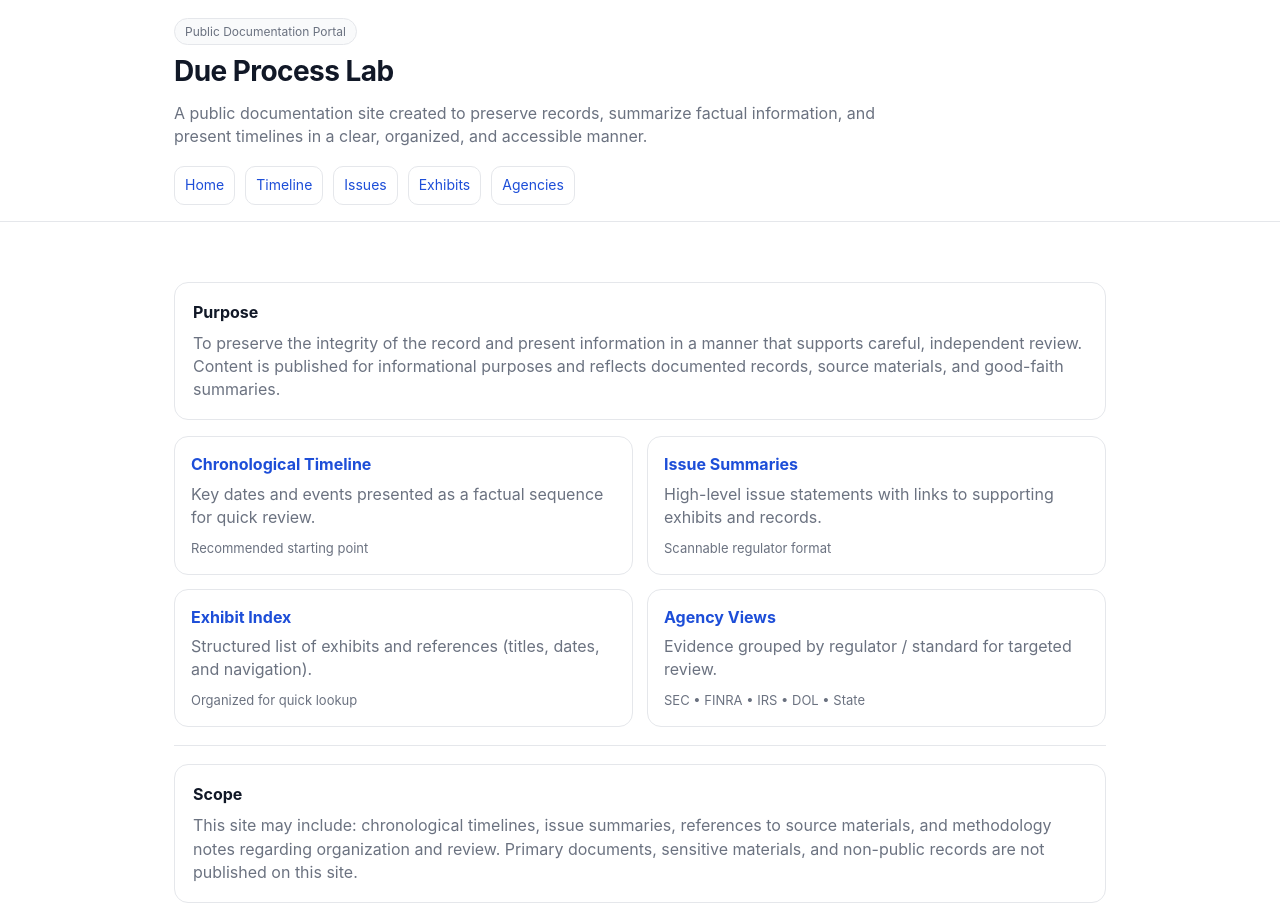
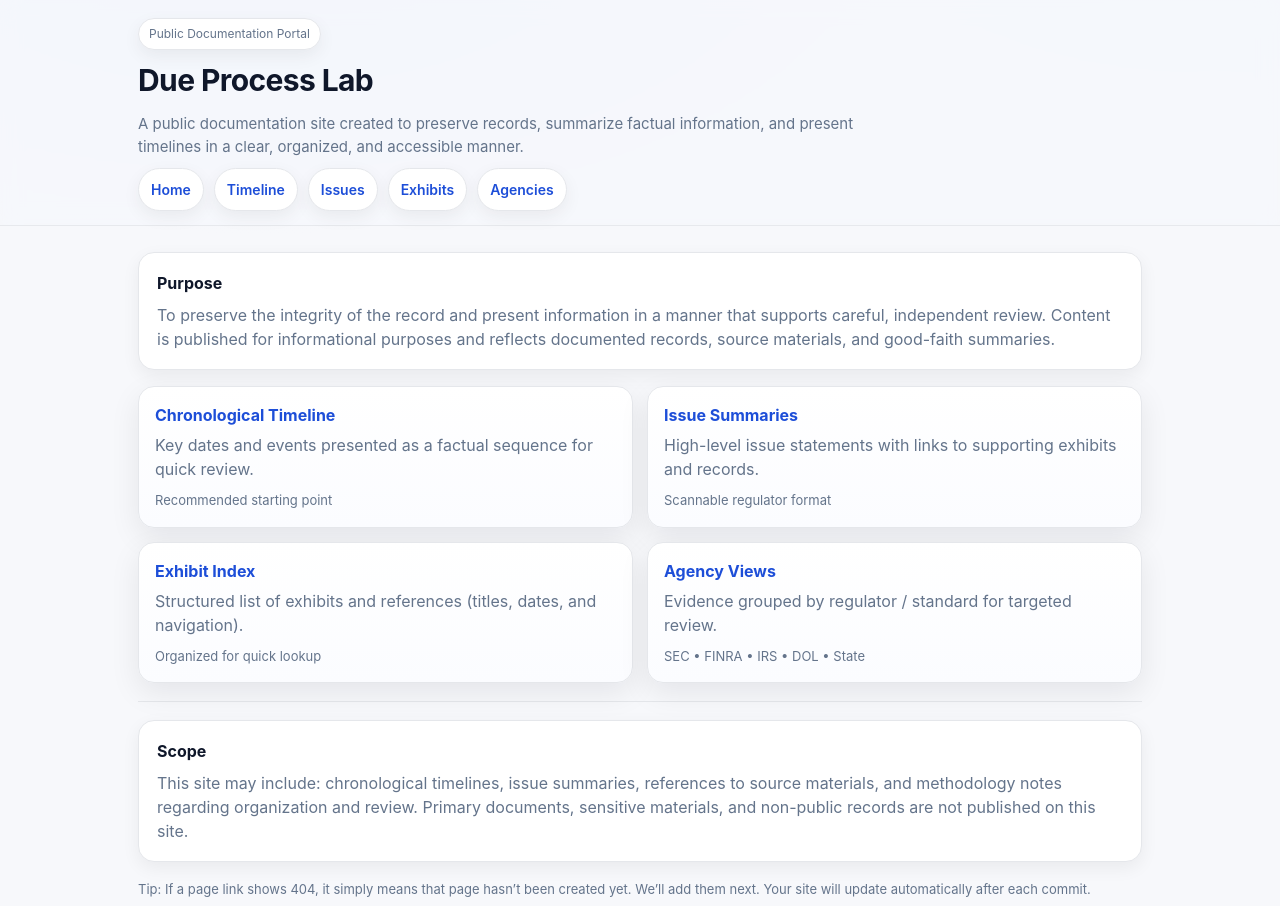
Before and after one commit to dueprocesslab/Website, a plain HTML site: page index.html in a window 1280 px wide. Shown: the top 906 px of the page. Drawn offline with Linux system fonts and the light colour scheme.

Commit message:
Update styles.css

```diff
--- a/styles.css
+++ b/styles.css
@@ -1,45 +1,213 @@
 :root{
-  --bg:#ffffff;
-  --text:#111827;
-  --muted:#6b7280;
+  --bg:#f7f8fb;
+  --surface:#ffffff;
+  --text:#0f172a;
+  --muted:#64748b;
   --border:#e5e7eb;
-  --soft:#f9fafb;
-  --card:#ffffff;
+  --soft:#f1f5f9;
+
   --link:#1d4ed8;
   --linkHover:#1e40af;
+
+  --shadow: 0 10px 30px rgba(2,6,23,.08);
+  --shadowSoft: 0 6px 18px rgba(2,6,23,.06);
+
+  --radius:16px;
+  --radiusSm:12px;
 }
 
 *{box-sizing:border-box}
-html,body{margin:0;padding:0;background:var(--bg);color:var(--text);font-family:-apple-system,BlinkMacSystemFont,"Segoe UI",Roboto,Inter,Helvetica,Arial,sans-serif;line-height:1.45}
+html,body{margin:0;padding:0}
+body{
+  background: radial-gradient(1200px 600px at 20% -10%, #e9efff 0%, rgba(233,239,255,0) 55%),
+              radial-gradient(900px 520px at 95% -15%, #edf7ff 0%, rgba(237,247,255,0) 55%),
+              var(--bg);
+  color:var(--text);
+  font-family:-apple-system,BlinkMacSystemFont,"Segoe UI",Roboto,Inter,Helvetica,Arial,sans-serif;
+  line-height:1.5;
+}
+
 a{color:var(--link);text-decoration:none}
-a:hover{text-decoration:underline;color:var(--linkHover)}
-.container{max-width:980px;margin:0 auto;padding:24px}
-.header{border-bottom:1px solid var(--border);background:var(--bg)}
-.brand{display:flex;align-items:center;gap:12px;padding:18px 24px;max-width:980px;margin:0 auto}
-.badge{display:inline-block;border:1px solid var(--border);background:var(--soft);padding:4px 10px;border-radius:999px;font-size:12px;color:var(--muted)}
-h1{margin:6px 0 0 0;font-size:28px;letter-spacing:-0.02em}
-.subtitle{margin:10px 0 0 0;color:var(--muted);max-width:70ch}
+a:hover{color:var(--linkHover);text-decoration:underline}
 
-.nav{max-width:980px;margin:0 auto;padding:0 24px 16px 24px;display:flex;flex-wrap:wrap;gap:10px}
-.nav a{display:inline-block;padding:8px 10px;border:1px solid var(--border);border-radius:10px;background:var(--card);font-size:14px}
-.nav a:hover{background:var(--soft);text-decoration:none}
+.container{max-width:1040px;margin:0 auto;padding:26px 18px 44px}
 
-.hero{padding:18px 0 0 0}
-.panel{margin-top:18px;border:1px solid var(--border);border-radius:14px;background:var(--card);padding:18px}
+.header{
+  position:sticky; top:0;
+  background:rgba(247,248,251,.78);
+  backdrop-filter:saturate(180%) blur(10px);
+  border-bottom:1px solid rgba(229,231,235,.9);
+  z-index:20;
+}
+
+.brand{
+  max-width:1040px;
+  margin:0 auto;
+  padding:18px 18px 10px;
+  display:flex;
+  align-items:flex-start;
+  gap:14px;
+}
+
+.badge{
+  display:inline-flex;
+  align-items:center;
+  gap:8px;
+  border:1px solid var(--border);
+  background:var(--surface);
+  padding:6px 10px;
+  border-radius:999px;
+  font-size:12px;
+  color:var(--muted);
+  box-shadow:var(--shadowSoft);
+}
+
+h1{
+  margin:8px 0 0 0;
+  font-size:30px;
+  letter-spacing:-0.02em;
+}
+.subtitle{
+  margin:10px 0 0 0;
+  color:var(--muted);
+  max-width:78ch;
+  font-size:15px;
+}
+
+.nav{
+  max-width:1040px;
+  margin:0 auto;
+  padding:0 18px 14px;
+  display:flex;
+  flex-wrap:wrap;
+  gap:10px;
+}
+.nav a{
+  display:inline-flex;
+  align-items:center;
+  gap:8px;
+  padding:10px 12px;
+  border:1px solid var(--border);
+  border-radius:999px;
+  background:var(--surface);
+  font-size:14px;
+  font-weight:600;
+  box-shadow:var(--shadowSoft);
+}
+.nav a:hover{
+  background:var(--soft);
+  text-decoration:none;
+}
+
+.panel{
+  border:1px solid var(--border);
+  border-radius:var(--radius);
+  background:var(--surface);
+  padding:18px;
+  box-shadow:var(--shadowSoft);
+}
 .panel h2{margin:0 0 8px 0;font-size:16px}
 .panel p{margin:0;color:var(--muted)}
 
-.grid{display:grid;grid-template-columns:repeat(12,1fr);gap:14px;margin-top:16px}
-.card{grid-column:span 6;border:1px solid var(--border);border-radius:14px;background:var(--card);padding:16px}
+hr{border:0;border-top:1px solid var(--border);margin:18px 0}
+
+.grid{
+  display:grid;
+  grid-template-columns:repeat(12,1fr);
+  gap:14px;
+  margin-top:16px;
+}
+
+.card{
+  grid-column:span 6;
+  border:1px solid var(--border);
+  border-radius:var(--radius);
+  background:linear-gradient(180deg, #fff 0%, #fbfcff 100%);
+  padding:16px;
+  box-shadow:var(--shadow);
+  transition:transform .12s ease, box-shadow .12s ease, background .12s ease;
+}
+.card:hover{
+  transform:translateY(-2px);
+  box-shadow:0 16px 40px rgba(2,6,23,.12);
+  background:linear-gradient(180deg, #fff 0%, #f5f8ff 100%);
+  text-decoration:none;
+}
 .card h3{margin:0 0 6px 0;font-size:16px}
 .card p{margin:0;color:var(--muted)}
 .card .meta{margin-top:10px;font-size:13px;color:var(--muted)}
-.card:hover{background:var(--soft)}
-@media (max-width:720px){
+
+@media (max-width:760px){
   .card{grid-column:span 12}
+  h1{font-size:26px}
 }
 
-hr{border:0;border-top:1px solid var(--border);margin:18px 0}
-.footer{margin-top:18px;color:var(--muted);font-size:13px}
+/* Buttons (for “View” links in exhibits) */
+.btn{
+  display:inline-flex;
+  align-items:center;
+  justify-content:center;
+  padding:10px 12px;
+  border-radius:12px;
+  border:1px solid rgba(29,78,216,.35);
+  background:rgba(29,78,216,.06);
+  font-weight:700;
+  text-decoration:none;
+  margin-right:8px;
+}
+.btn:hover{background:rgba(29,78,216,.12);text-decoration:none}
+.btn.secondary{
+  border-color:rgba(100,116,139,.35);
+  background:rgba(100,116,139,.08);
+}
+.btn.secondary:hover{background:rgba(100,116,139,.14)}
+
+/* Tables (Exhibits table) */
+table{
+  width:100%;
+  border-collapse:separate;
+  border-spacing:0;
+  overflow:hidden;
+  border:1px solid var(--border);
+  border-radius:var(--radius);
+  background:var(--surface);
+  box-shadow:var(--shadowSoft);
+}
+th, td{
+  padding:12px 12px;
+  border-bottom:1px solid var(--border);
+  vertical-align:top;
+  text-align:left;
+}
+th{
+  font-size:13px;
+  color:var(--muted);
+  background:linear-gradient(180deg, #ffffff 0%, #f7f9ff 100%);
+}
+tr:last-child td{border-bottom:0}
+code{
+  background:#f3f4f6;
+  border:1px solid #e5e7eb;
+  padding:2px 6px;
+  border-radius:10px;
+}
+
+/* Tags/pills if you use them */
+.tag{
+  display:inline-block;
+  padding:4px 9px;
+  border-radius:999px;
+  border:1px solid rgba(29,78,216,.25);
+  background:rgba(29,78,216,.06);
+  color:#1e3a8a;
+  font-size:12px;
+  margin:2px 6px 2px 0;
+}
+
+.footer{
+  margin-top:18px;
+  color:var(--muted);
+  font-size:13px;
+}
 .small{font-size:13px;color:var(--muted)}
-.kbd{font-family:ui-monospace,SFMono-Regular,Menlo,Monaco,Consolas,"Liberation Mono","Courier New",monospace;background:var(--soft);border:1px solid var(--border);border-radius:8px;padding:2px 6px}
+.note{font-size:13px;color:var(--muted)}
```
